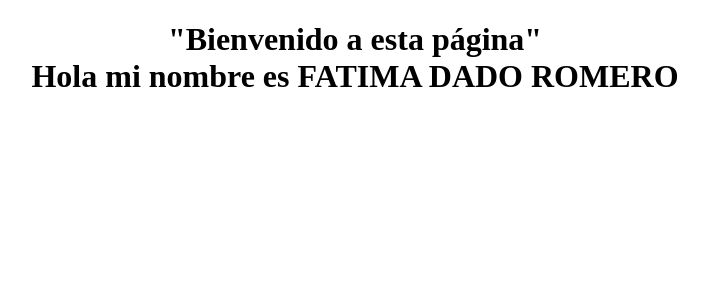
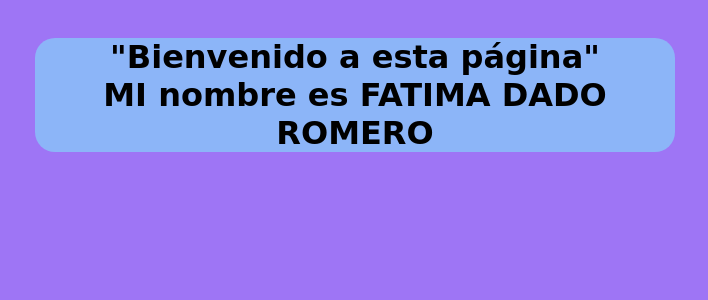
Before and after one commit to julior669/practica2, a Django app: page /simplificado in a window 1280 px wide. Shown: the top 300 px of the page, without its empty margins (285-993 px from the left). Run offline with Django 3.2, Linux system fonts and the light colour scheme.

Commit message:
VERSION 3 FDR

```diff
--- a/blog/templates/index.html
+++ b/blog/templates/index.html
@@ -3,10 +3,28 @@
 <head>
 	<title>Práctica</title>
 </head>
+<style type="text/css">
+	*{
+	border: 0;
+	margin: 0;
+	padding: 0;
+}
+body{
+	background-color: rgb(158, 117, 245 );
+}
+h1{
+	background-color: rgba(133, 209, 250,0.7);
+	border-radius: 20px;
+	display: inline-block;
+	font-family: cursive;
+	font-size: 2rem;
+	margin: 2.4rem 2.5rem;
+	width: 50%;
+}
 </style>
 <body>
  <center>
- 	<h1> "Bienvenido a esta página" <br> Hola mi nombre es FATIMA DADO ROMERO</h1>
+ 	<h1> "Bienvenido a esta página" <br>MI nombre es FATIMA DADO ROMERO</h1>
  </center>
 </body>
 </html>
```
